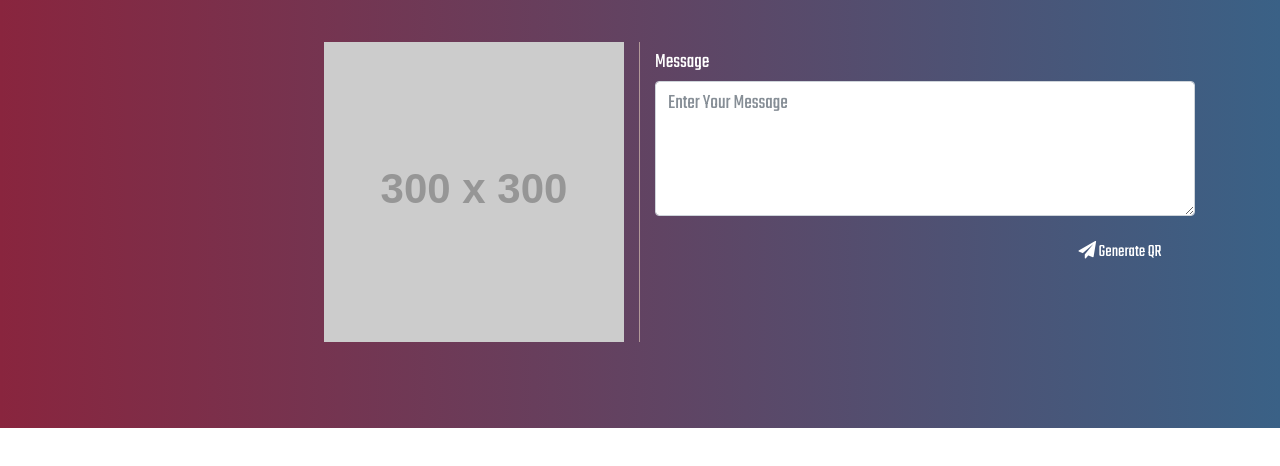
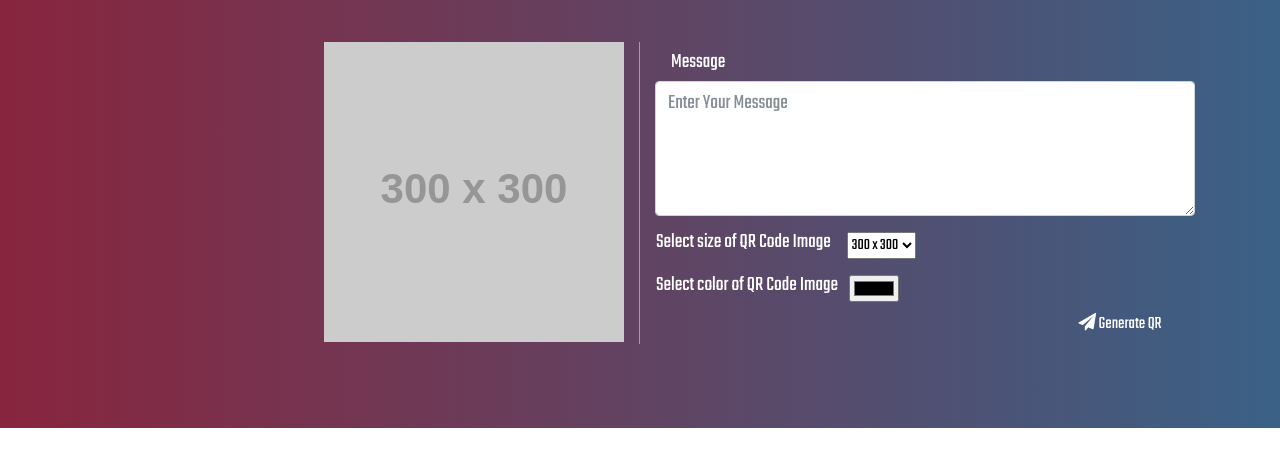
Before and after one commit to DAC-INTERN/ws15122017, a plain HTML site: page index.html in a window 1280 px wide. Shown: the part 122-588 px from the top of the page. Drawn offline with nearby package versions, Linux system fonts and the light colour scheme; placeholder pictures from the web are drawn by us.

Commit message:
Final add function , but can't change background color

```diff
--- a/css/style.css
+++ b/css/style.css
@@ -61,3 +61,17 @@ textarea.form-control {
 #left{
     text-align: right;
 }
+#imgsize {
+    margin-left: 1rem;
+    margin-bottom: 1em;
+}
+label{
+    margin-left: 1rem;
+}
+/*#pickcolor{
+    margin-left: 0.59rem;
+    margin-bottom: 1em;
+}*/
+#ColorPicker{
+    margin-left: 0.68rem;
+}
--- a/index.html
+++ b/index.html
@@ -10,11 +10,14 @@
     <link rel="stylesheet" href="https://maxcdn.bootstrapcdn.com/bootstrap/4.0.0-beta.2/css/bootstrap.min.css">
     <link rel="stylesheet" href="css/style.css">
 
+
     <script src="https://code.jquery.com/jquery-3.2.1.min.js"
             integrity="sha256-hwg4gsxgFZhOsEEamdOYGBf13FyQuiTwlAQgxVSNgt4="
             crossorigin="anonymous"></script>
     <script src="https://maxcdn.bootstrapcdn.com/bootstrap/4.0.0-beta.2/js/bootstrap.min.js"></script>
     <script src="js/custom.js"></script>
+
+
 </head>
 <body>
 
@@ -34,6 +37,21 @@
                         <label for="description"> Message</label>
                         <textarea class="form-control" id="description" placeholder="Enter Your Message"></textarea>
                     </div>
+                    <div class="row">
+                        <label for="imgsize">Select size of QR Code Image</label>
+                        <select name="imgsize" id="imgsize">
+                            <option value="300x300">300 x 300</option>
+                            <option value="230x230">230 x 230</option>
+                            <option value="180x180">180 x 180</option>
+                            <option value="128x128">128 x 128</option>
+                        </select>
+                    </div>
+
+                    <div class="row">
+                        <label for="ColorPicker">Select color of QR Code Image</label>
+                        <input id="ColorPicker" name="Color Picker" type="color"/>
+                        <div id="colorpicker"></div>
+                    </div>
                     <div>
 
                         <button id="submit" type="button" class="btn btn-default submit"><i class="fa fa-paper-plane"
--- a/js/custom.js
+++ b/js/custom.js
@@ -3,8 +3,17 @@ $(document).ready(function () {
     $('#submit').click(function () {
         var text = $('#description').val();
         var imgSrc = 'https://api.qrserver.com/v1/create-qr-code/?size=300x300&data=' + encodeURI(text);
+        var color = $('#ColorPicker').val();
+        var size = $('#imgsize').val();
+        if (text=="" || color=="" || size=="")
+        {
+        	alert('You must write your text , pick your size and write out your color');
+        }
+        imgSrc+='&size='+size;
+        imgSrc+='&color='+color;
+        console.log(imgSrc);
+        $('#qrcode').attr('src', imgSrc);
 
-        $('#qrcode').attr('src', imgSrc);
     });
 
 });
```
